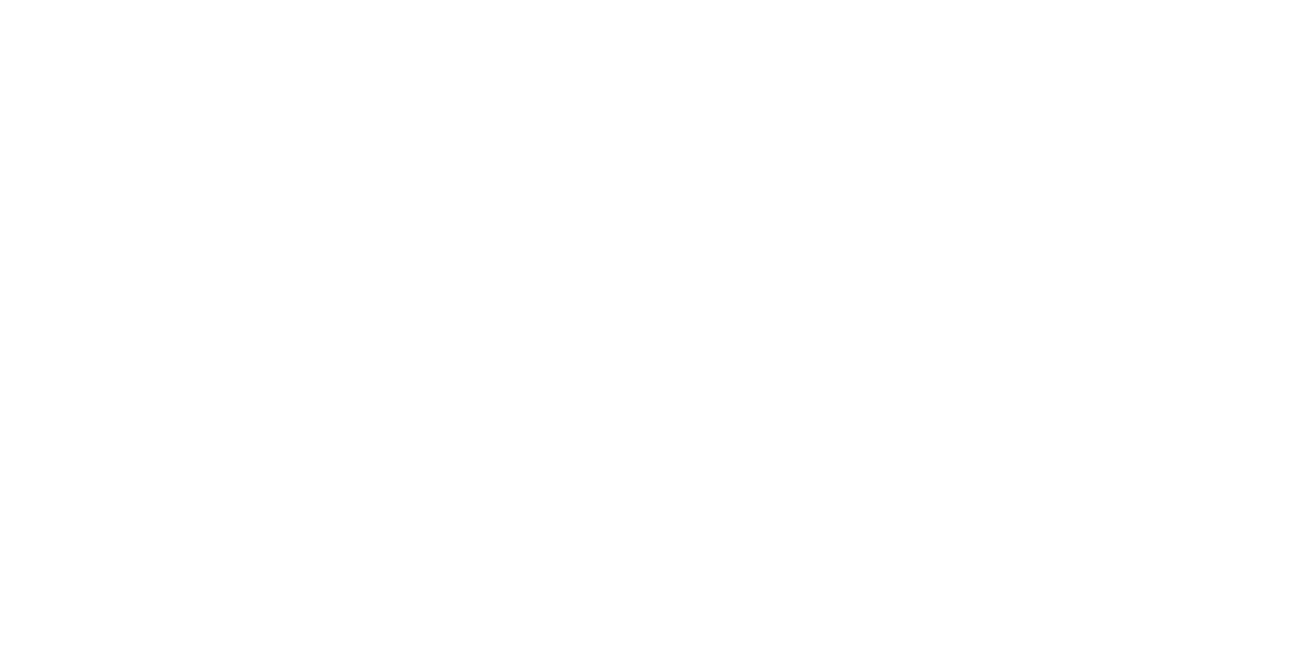
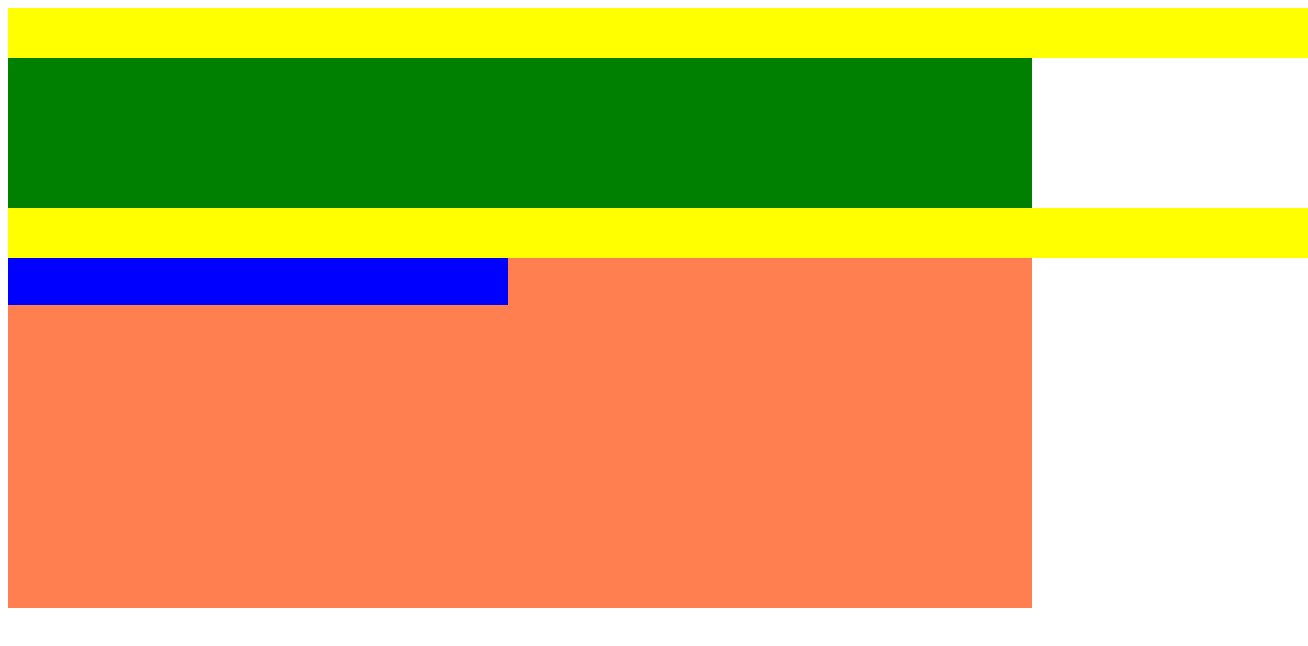
Before and after one commit to Rodri620f/proyecto-2, a plain HTML site: page index.html in a window 1280 px wide. Shown: the whole page, 1308 px wide, since content can reach past the window. Drawn offline with Linux system fonts and the light colour scheme.

Commit message:
aprendiendo los box model de css

```diff
--- a/index.html
+++ b/index.html
@@ -3,9 +3,24 @@
     <head>
         <meta charset="UTF-8">
         <meta name="viewport" content="width=device-width, initial-scale=1.0">
+        <link rel="stylesheet" href="style.css">
         <title>archivo de prueba </title>
     </head>
     <body>
+        <header>
+            <nav>
 
+            </nav>
+        </header>
+        <main>
+            <nav>
+
+            </nav>
+            <section>
+                <article>
+
+                </article>
+            </section>
+        </main>
     </body>
 </html>
--- a/style.css
+++ b/style.css
@@ -0,0 +1,29 @@
+*{
+    padding: 0;
+    bottom: 0;
+}
+header {
+    width: 1024px;
+    height: 200px;
+    background-color: green;
+}
+nav{
+    width: 1300px;
+    height: 50px;
+    background-color: yellow;
+}
+main {
+    width: 1024px;
+    height: 400px;
+    background-color: red;
+}
+section {
+    width: 1024px;
+    height: 350px;
+    background-color: coral;
+}
+article {
+    width: 500px;
+    height: 47px;
+    background-color: blue;
+}
```
Lines whose indentation alone changed are shown as unchanged.
